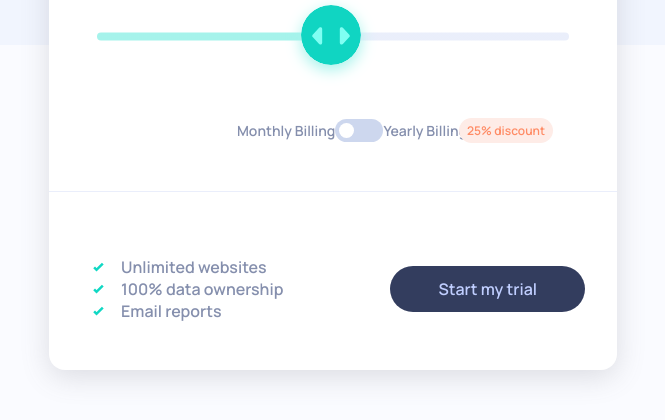
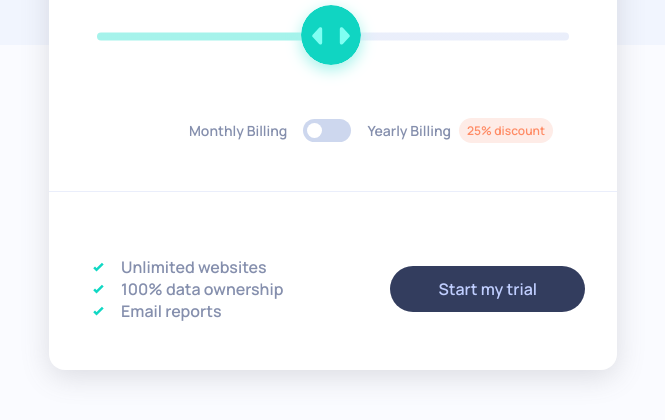
Before and after one commit to Tryt4n/interactive-pricing-component, a plain HTML site: page app/index.html in a window 1280 px wide. Shown: the part 354-774 px from the top of the page, without its empty margins (307-972 px from the left). Drawn offline with Linux system fonts and the light colour scheme.

Commit message:
Add files via upload

```diff
--- a/app/dist/style.css
+++ b/app/dist/style.css
@@ -298,6 +298,7 @@ body::before {
   align-items: center;
   padding-right: 2rem;
   font-size: 0.875rem;
+  gap: 1rem;
 }
 .pricing-component .toggle-switch-container__discount {
   background: hsl(14deg, 92%, 95%);
```
Also changed, not shown: 1 other file.
